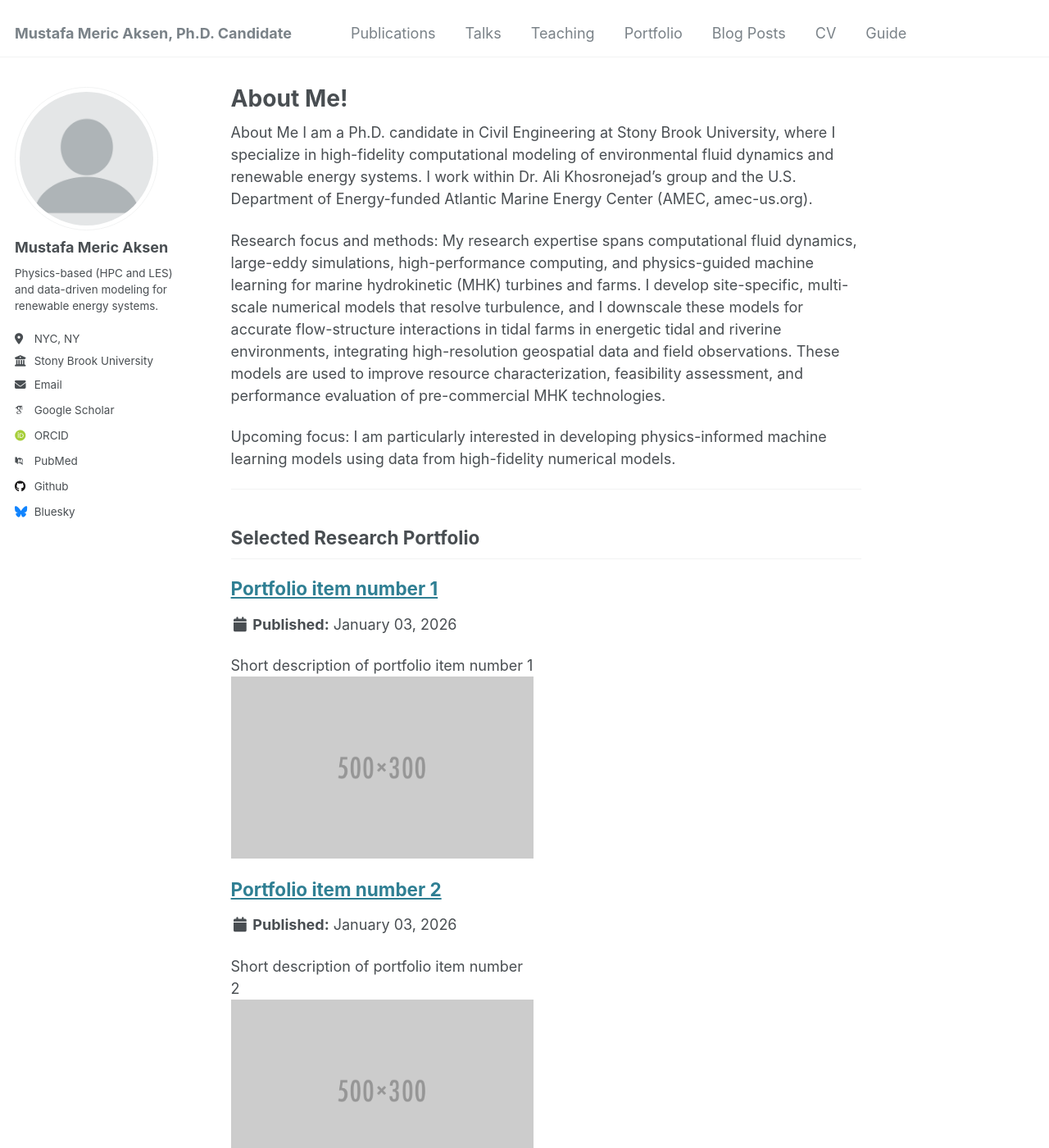
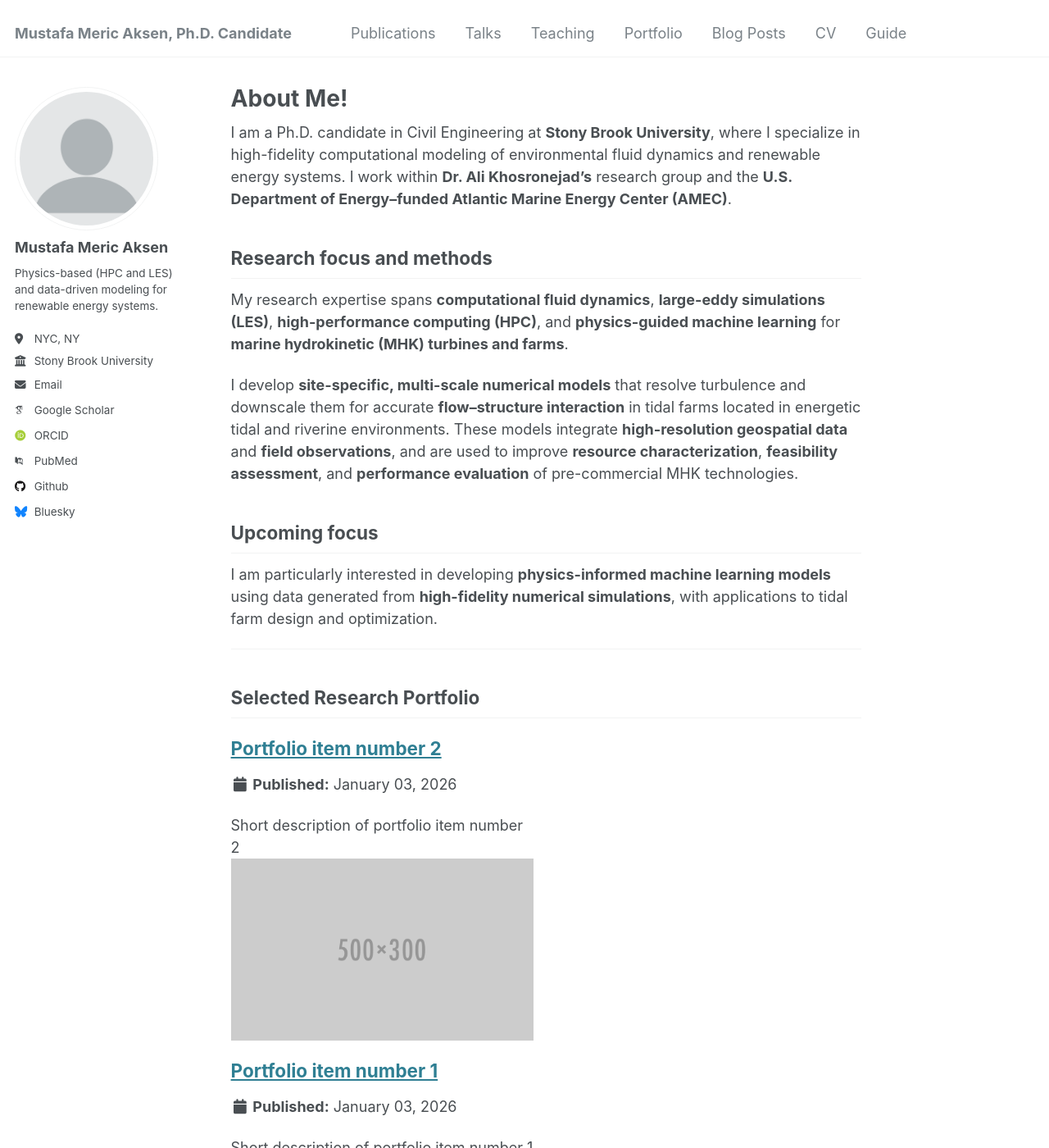
Before and after one commit to aksenmeric/mericaksen, a Jekyll site: the page built from _pages/about.md, in a window 1280 px wide and 1400 px high. Shown: the whole window at 82% size. Built offline with Jekyll 4.4.1, drawn with Linux system fonts in a browser that asks for light colours; some web fonts are replaced; some of the changed text lies outside the part shown.

Commit message:
Update about.md

```diff
--- a/_pages/about.md
+++ b/_pages/about.md
@@ -1,35 +1,34 @@
 ---
 permalink: /
 title: "About Me!"
+layout: single
 author_profile: true
-redirect_from:
-  - /about/
-  - /about.html
 ---
 
-About Me
-I am a Ph.D. candidate in Civil Engineering at Stony Brook University, where I specialize in high-fidelity computational modeling of environmental fluid dynamics and renewable energy systems. I work within Dr. Ali Khosronejad’s group and the U.S. Department of Energy-funded Atlantic Marine Energy Center (AMEC, amec-us.org).
+I am a Ph.D. candidate in Civil Engineering at **Stony Brook University**, where I specialize in high-fidelity computational modeling of environmental fluid dynamics and renewable energy systems. I work within **Dr. Ali Khosronejad’s** research group and the **U.S. Department of Energy–funded Atlantic Marine Energy Center (AMEC)**.
 
-Research focus and methods:
-My research expertise spans computational fluid dynamics, large-eddy simulations, high-performance computing, and physics-guided machine learning for marine hydrokinetic (MHK) turbines and farms.
-I develop site-specific, multi-scale numerical models that resolve turbulence, and I downscale these models for accurate flow-structure interactions in tidal farms in energetic tidal and riverine environments, integrating high-resolution geospatial data and field observations.
-These models are used to improve resource characterization, feasibility assessment, and performance evaluation of pre-commercial MHK technologies.
+## Research focus and methods
 
-Upcoming focus:
-I am particularly interested in developing physics-informed machine learning models using data from high-fidelity numerical models.
+My research expertise spans **computational fluid dynamics**, **large-eddy simulations (LES)**, **high-performance computing (HPC)**, and **physics-guided machine learning** for **marine hydrokinetic (MHK) turbines and farms**.
 
-<hr />
+I develop **site-specific, multi-scale numerical models** that resolve turbulence and downscale them for accurate **flow–structure interaction** in tidal farms located in energetic tidal and riverine environments. These models integrate **high-resolution geospatial data** and **field observations**, and are used to improve **resource characterization**, **feasibility assessment**, and **performance evaluation** of pre-commercial MHK technologies.
+
+## Upcoming focus
+
+I am particularly interested in developing **physics-informed machine learning models** using data generated from **high-fidelity numerical simulations**, with applications to tidal farm design and optimization.
+
+---
 
 ## Selected Research Portfolio
 
-{% include base_path %}
+{% assign my_portfolio = site.portfolio | sort: "date" | reverse %}
 
-<div class="entries-list">
-  {% for post in site.portfolio %}
-    {% include archive-single.html %}
-  {% endfor %}
-</div>
+{% for post in my_portfolio limit:3 %}
+  {% include archive-single.html %}
+{% endfor %}
 
-<p style="margin-top:1rem;">
-  <a class="btn btn--primary" href="{{ '/portfolio/' | relative_url }}">View full portfolio</a>
+<p style="margin-top:1.5rem;">
+  <a class="btn btn--primary" href="{{ '/portfolio/' | relative_url }}">
+    View full research portfolio
+  </a>
 </p>
```
